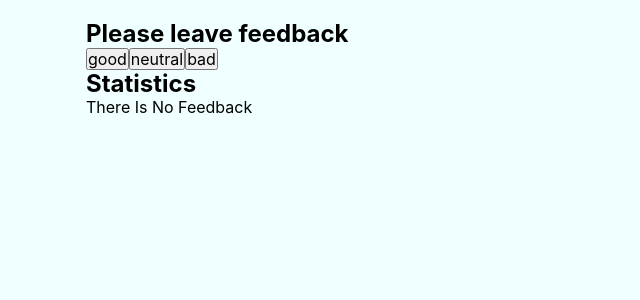
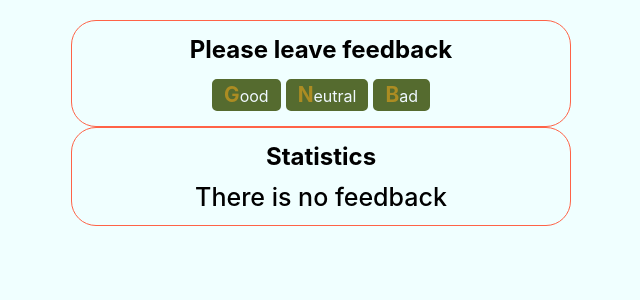
Before and after one commit to barometer-js/goit-react-hw-02-feedback, a React (Create React App) app: page / in a window 1280 px wide. Shown: the top 300 px of the page, without its empty margins (319-959 px from the left). Built offline with nearby package versions, Linux system fonts and the light colour scheme.

Commit message:
added styles and PropTypes

```diff
--- a/src/App.js
+++ b/src/App.js
@@ -1,6 +1,5 @@
 import React, { Component, Fragment } from 'react';
 import 'normalize.css';
-import './App.css';
 import Section from './components/Section';
 import Statistics from './components/Statistics';
 import FeedbackOptions from './components/FeedbackOptions';
@@ -62,7 +61,7 @@ class App extends Component {
               positivePercentage={this.countPositiveFeedbackPercentage()}
             />
           ) : (
-            <Notification message="there is no feedback" />
+            <Notification message="There is no feedback" />
           )}
         </Section>
       </Fragment>
--- a/src/components/FeedbackOptions/FeedbackOptions.js
+++ b/src/components/FeedbackOptions/FeedbackOptions.js
@@ -1,11 +1,13 @@
 import React from 'react';
 import PropTypes from 'prop-types';
+import s from './FeedbackOptions.module.scss';
 
 const FeedbackOptions = ({ options, onLeaveFeedback }) => {
   return (
     <>
       {options.map(option => (
         <button
+          className={s.btn}
           type="button"
           key={option}
           value={option}
--- /dev/null
+++ b/src/components/FeedbackOptions/FeedbackOptions.module.scss
@@ -0,0 +1,19 @@
+.btn {
+  background-color: darkolivegreen;
+  color: aliceblue;
+  padding: 2px 10px;
+  border-style: inherit;
+  border-color: darkolivegreen;
+  border-radius: 5px;
+  cursor: pointer;
+
+  &:first-letter {
+    font-weight: 700;
+    text-transform: capitalize;
+    color: rgb(172, 140, 34);
+    font-size: 130%;
+  }
+  &:not(:last-child) {
+    margin-right: 5px;
+  }
+}
--- a/src/components/Notification/Notification.js
+++ b/src/components/Notification/Notification.js
@@ -1,9 +1,9 @@
 import React from 'react';
 import PropTypes from 'prop-types';
-import './Notification.scss';
+import s from './Notification.module.scss';
 
 const Notification = ({ message }) => {
-  return <p>{message}</p>;
+  return <p className={s.message}>{message}</p>;
 };
 
 Notification.propTypes = {
--- /dev/null
+++ b/src/components/Notification/Notification.module.scss
@@ -0,0 +1,5 @@
+.message {
+  font-weight: 500;
+  font-size: 25px;
+  line-height: 1;
+}
--- a/src/components/Notification/Notification.scss
+++ /dev/null
@@ -1,3 +0,0 @@
-p {
-  text-transform: capitalize;
-}
--- a/src/components/Section/Section.js
+++ b/src/components/Section/Section.js
@@ -1,10 +1,10 @@
 import PropTypes from 'prop-types';
-import './Section.scss';
+import s from './Section.module.scss';
 
 function Section({ children, title }) {
   return (
-    <section className="section">
-      {title && <h2 className="title">{title}</h2>}
+    <section className={s.section}>
+      {title && <h2 className={s.title}>{title}</h2>}
       {children}
     </section>
   );
--- /dev/null
+++ b/src/components/Section/Section.module.scss
@@ -0,0 +1,13 @@
+.section {
+  max-width: 1170px;
+  margin-left: auto;
+  margin-right: auto;
+  padding: 15px;
+  text-align: center;
+  border: 1px solid tomato;
+  border-radius: 25px;
+}
+
+.title {
+  margin-bottom: 15px;
+}
--- a/src/components/Section/Section.scss
+++ /dev/null
@@ -1,7 +0,0 @@
-.section {
-  max-width: 1170px;
-  margin-left: auto;
-  margin-right: auto;
-  padding-left: 15px;
-  padding-right: 15px;
-}
```
Also changed, not shown: src/components/FeedbackOptions/FeedbackOptions.scss (deleted), src/components/Statistics/Statistics.module.scss (added), src/components/Statistics/Statistics.scss (deleted).
